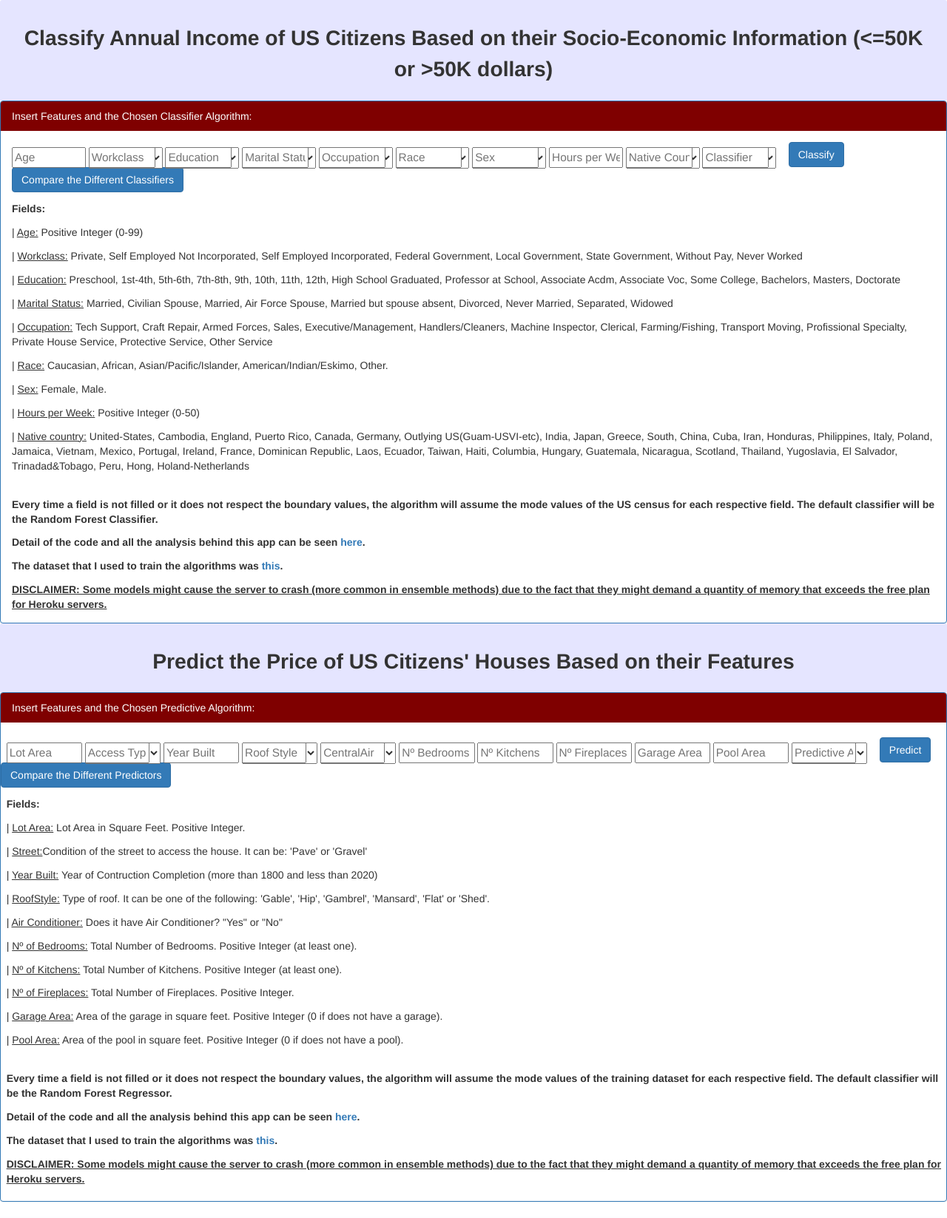
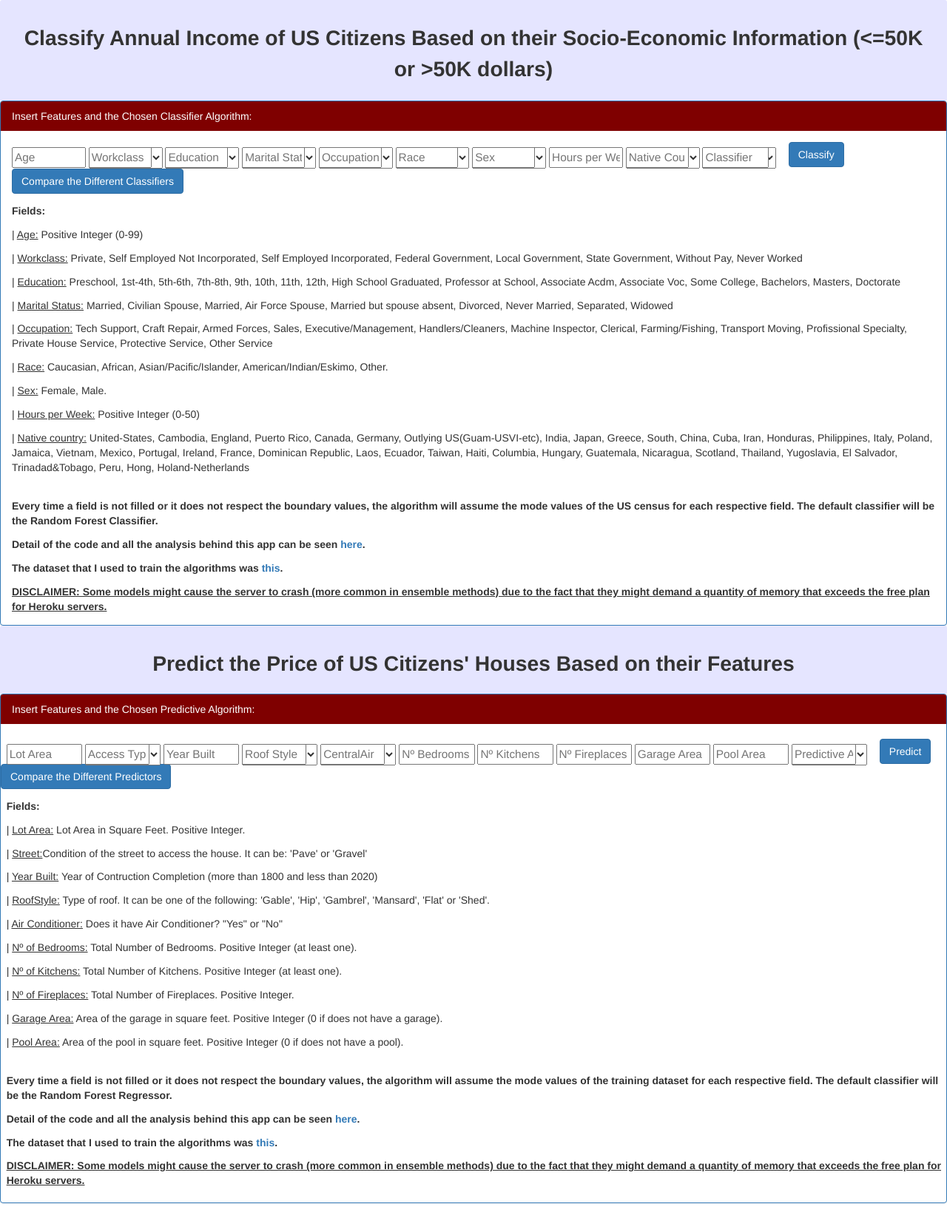
Before and after one commit to joelpires/predictML, a Flask app: page / in a window 1280 px wide. Shown: the whole page at 74% size. Before the commit the page ends 1625 px from the top, so only its background shows below. Run offline with Flask 2, Linux system fonts and the light colour scheme; some libraries are stand-ins or nearby versions.

Commit message:
Update index.html

```diff
--- a/templates/index.html
+++ b/templates/index.html
@@ -33,7 +33,7 @@
               </select>
               <input type="text" name="workclass" id="workclass"
                      placeholder="Workclass" onfocus="this.select()"
-                     style="position:absolute;width:90%;border:0.5% solid #556;font-size: 110%;"  >
+                     style="position:absolute;width:85%;border:0.5% solid #556;font-size: 110%;"  >
             </div>
 
 
@@ -67,7 +67,7 @@
               </select>
               <input type="text" name="education" id="education"
                      placeholder="Education" onfocus="this.select()"
-                     style="position:absolute;width:90%;border:0.5% solid #556;font-size: 110%;"  >
+                     style="position:absolute;width:85%;border:0.5% solid #556;font-size: 110%;"  >
             </div>
 
 
@@ -87,7 +87,7 @@
               </select>
               <input type="text" name="marital_status" id="marital_status"
                      placeholder="Marital Status" onfocus="this.select()"
-                     style="position:absolute;width:90%;border:0.5% solid #556;font-size: 110%;"  >
+                     style="position:absolute;width:85%;border:0.5% solid #556;font-size: 110%;"  >
             </div>
             <div style="display: inline-block;position:relative;width:8%;border:0;padding-top:0%;margin-top:0%;margin-bottom:1.05%;">
               <select style="position:absolute;width:100%;font-size: 155%;"
@@ -110,7 +110,7 @@
               </select>
               <input type="text" name="occupation" id="occupation"
                      placeholder="Occupation" onfocus="this.select()"
-                     style="position:absolute;width:90%;border:0.5% solid #556;font-size: 110%;"  >
+                     style="position:absolute;width:85%;border:0.5% solid #556;font-size: 110%;"  >
             </div>
             <div style="display: inline-block;position:relative;width:8%;border:0;padding-top:0%;margin-top:0%;margin-bottom:1.05%;">
               <select style="position:absolute;width:100%;font-size: 155%;"
@@ -124,7 +124,7 @@
               </select>
               <input type="text" name="race" id="race"
                      placeholder="Race" onfocus="this.select()"
-                     style="position:absolute;width:90%;border:0.5% solid #556;font-size: 110%;"  >
+                     style="position:absolute;width:85%;border:0.5% solid #556;font-size: 110%;"  >
             </div>
             <div style="display: inline-block;position:relative;width:8%;border:0;padding-top:0%;margin-top:0%;margin-bottom:1.05%;">
               <select style="position:absolute;width:100%;font-size: 155%;"
@@ -135,7 +135,7 @@
               </select>
               <input type="text" name="sex" id="sex"
                      placeholder="Sex" onfocus="this.select()"
-                     style="position:absolute;width:90%;border:0.5% solid #556;font-size: 110%;"  >
+                     style="position:absolute;width:85%;border:0.5% solid #556;font-size: 110%;"  >
             </div>
 
             <div style="display: inline-block;position:relative;width:8%;border:0;padding-top:0%;margin-top:0%;margin-bottom:1.05%;">
@@ -192,7 +192,7 @@
               </select>
               <input type="text" name="native_country" id="native_country"
                      placeholder="Native Country" onfocus="this.select()"
-                  style="position:absolute;width:90%;border:0.5% solid #556;font-size: 110%;"  >
+                  style="position:absolute;width:85%;border:0.5% solid #556;font-size: 110%;"  >
             </div>
             <div style="display: inline-block;position:relative;width:8%;border:0;padding-top:0%;margin-top:0%;margin-bottom:1.05%;">
               <select style="position:absolute;width:100%;font-size: 155%;"
@@ -234,7 +234,7 @@
             </div>
             <button style="display: inline-block;margin-left:1%;" type="submit" name="namequery" class="btn btn-primary">Classify</button>
 
-		</form><form style="display: inline-block;" action="{{ url_for('compare_classifiers')}}" method="POST"><button tyle="display: inline-block;"  type="submit" name="button1" class="btn btn-primary">Compare the Different Classifiers</button></form>
+		</form><form style="display: inline-block; margin-top:0.2%" action="{{ url_for('compare_classifiers')}}" method="POST"><button tyle="display: inline-block;"  type="submit" name="button1" class="btn btn-primary">Compare the Different Classifiers</button></form>
 
         <div>
             <p style="line-height:90%;margin:0%;"><br></p> <b>Fields:</b>
@@ -403,7 +403,7 @@
               <input name="predictive" id="predictive" type="hidden">
             </div>
             <button  style="display: inline-block;margin-left:1%;" type="submit" class="btn btn-primary" >Predict</button>
-        </form><form style="display: inline;" action="{{ url_for('compare_predictors')}}" method="POST"><button  style="display: inline-block;"  type="submit" name="button1" class="btn btn-primary">Compare the Different Predictors</button></form>
+        </form><form style="display: inline; margin-top:0.2%" action="{{ url_for('compare_predictors')}}" method="POST"><button  style="display: inline-block;"  type="submit" name="button1" class="btn btn-primary">Compare the Different Predictors</button></form>
 
 
 
```
